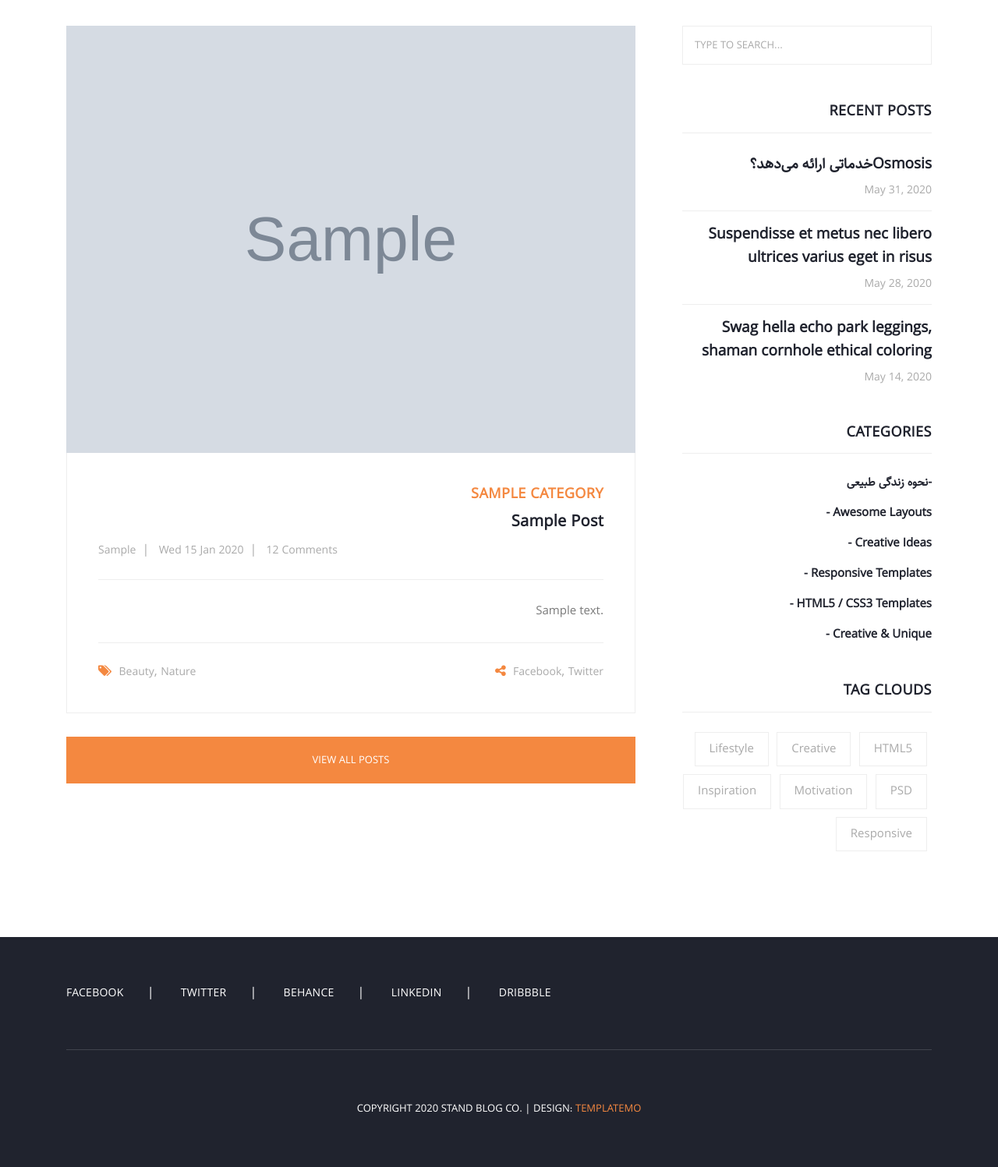
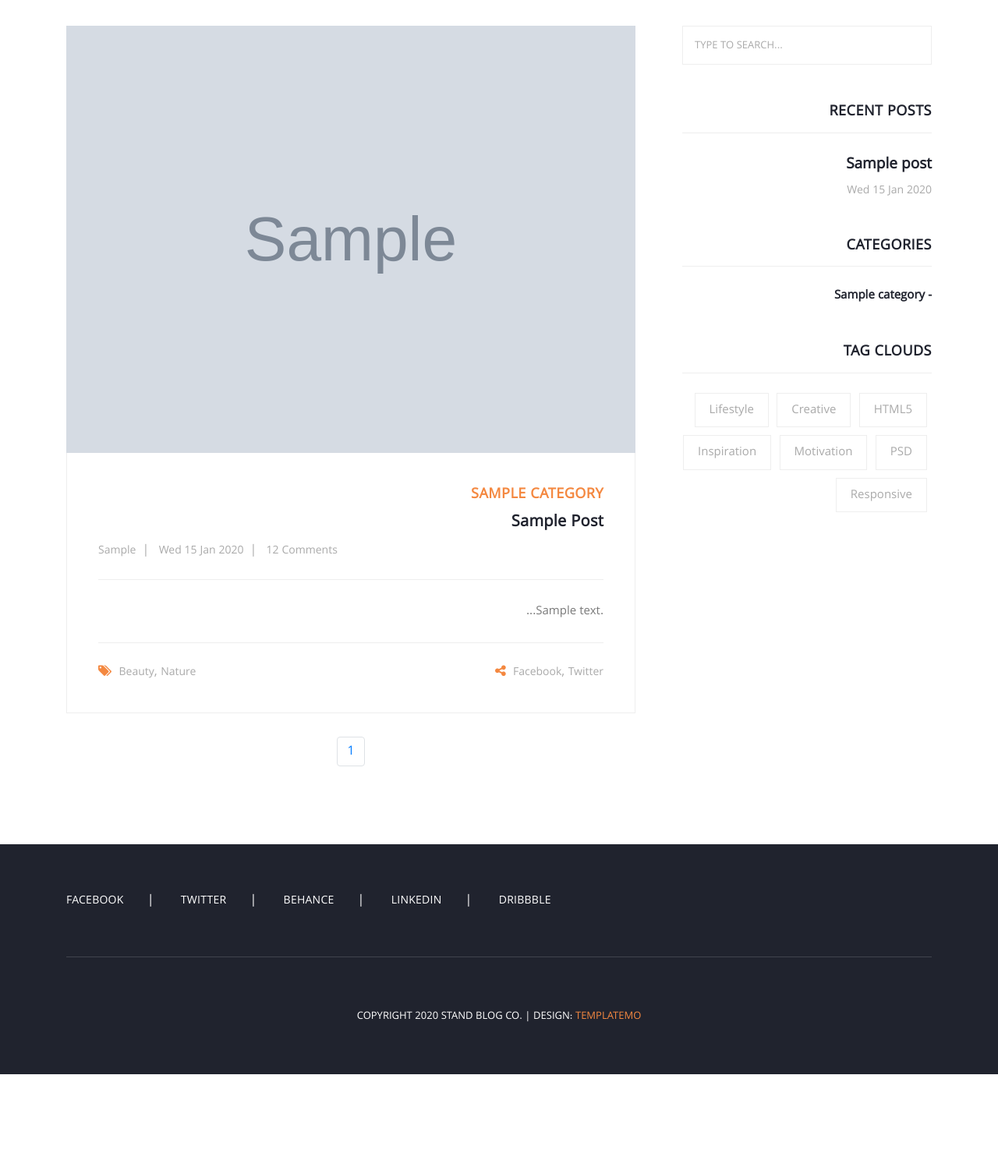
Before and after one commit to hoseinfzad/my-blog, a Django app: page / in a window 1280 px wide. Shown: the part 713-2210 px from the top of the page at 78% size. After the commit the page ends 2091 px from the top, so only its background shows below. Run offline with Django 3.2, Linux system fonts and the light colour scheme; tables that the repository leaves empty hold one stand-in row (values such as "Sample post"); grey boxes marked "Sample" are stand-in pictures; some libraries are stand-ins or nearby versions.

Commit message:
template tags
template tags added to our project

```diff
--- /dev/null
+++ b/MyBlog/blog/templatetags/blog_tags.py
@@ -0,0 +1,27 @@
+from django import template
+from blog.models import Post, Category
+
+register = template.Library()
+
+@register.filter
+def snippet(value, arg=20):
+    return value[:arg]
+
+@register.inclusion_tag("recent_posts.html")
+def recent_posts():
+    posts = Post.objects.filter(status=True).order_by("published_date")[:3]
+    return {'posts': posts}
+
+@register.inclusion_tag("latest_posts.html")
+def latest_posts():
+    posts = Post.objects.filter(status=True).order_by("published_date")[:6]
+    return {'posts': posts}
+
+@register.inclusion_tag("categories.html")
+def post_categories():
+    posts = Post.objects.filter(status=True)
+    categories = Category.objects.all()
+    cat_dict = {}
+    for name in categories:
+        cat_dict[name] = posts.filter(category=name).count()
+    return {'categories': cat_dict}
--- a/MyBlog/blog/urls.py
+++ b/MyBlog/blog/urls.py
@@ -9,4 +9,7 @@ urlpatterns = [
     path('<int:year>/<int:month>/<int:day>/<slug:post>/',
                                         views.post_details,
                                         name='post_detail'),
+    path('cagetory/<str:cat_name>', views.index, name='category'),
+    path('author/<str:author_username>', views.index, name='author'),
+    path('search/', views.blog_search, name='search'),
 ]
--- a/MyBlog/blog/views.py
+++ b/MyBlog/blog/views.py
@@ -1,8 +1,22 @@
 from django.shortcuts import render, get_object_or_404
 from .models import Post, Category
+from django.core.paginator import Paginator, PageNotAnInteger, EmptyPage
 
-def index(request):
+def index(request, **kwargs):
     posts = Post.objects.filter(status=True)
+    if kwargs.get('cat_name') != None:
+        posts = posts.filter(category__name=kwargs['cat_name'])
+    if kwargs.get('author_username') != None:
+        posts = posts.filter(author__username=kwargs['author_username'])
+
+    posts = Paginator(posts, 3)
+    try:
+        page_number = request.GET.get('page')
+        posts = posts.get_page(page_number)
+    except PageNotAnInteger:
+        posts = posts.get_page(1)
+    except EmptyPage:
+        posts = posts.get_page(1)
     context = {'posts': posts }
     return render(request, 'index.html', context)
 
@@ -10,5 +24,12 @@ def index(request):
 def post_details(request, year, month, day, post):
     posts = get_object_or_404(Post, slug=post, status=True, published_date__year=year,
                               published_date__month=month, published_date__day=day)
-    # categories =
+
     return render(request, 'details.html',{'posts': posts})
+
+def blog_search(request):
+    posts = Post.objects.filter(status=True)
+    if request.method == 'GET':
+        posts = posts.filter(content__contains=request.GET.get('s'))
+    context ={'posts': posts}
+    return render(request, 'index.html', context)
--- /dev/null
+++ b/MyBlog/templates/categories.html
@@ -0,0 +1,14 @@
+<div class="col-lg-12">
+    <div class="sidebar-item categories">
+      <div class="sidebar-heading">
+        <h2>Categories</h2>
+      </div>
+      <div class="content">
+        <ul>
+          {% for name, count in categories.items %}
+          <li><a href="{% url 'blog:category' cat_name=name %}"> {{name}} - </a></li>
+          {% endfor %}
+        </ul>
+      </div>
+    </div>
+  </div>
--- /dev/null
+++ b/MyBlog/templates/includes/search.html
@@ -0,0 +1,7 @@
+<div class="col-lg-12">
+    <div class="sidebar-item search">
+      <form id="search_form" name="gs" method="GET" action="{% url 'blog:search' %}">
+        <input type="text" name="s" class="searchText" placeholder="type to search..." autocomplete="on">
+      </form>
+    </div>
+  </div>
--- a/MyBlog/templates/includes/sidebar.html
+++ /dev/null
@@ -1,73 +0,0 @@
-{% load static %}
-
-<div class="col-lg-4">
-    <div class="sidebar">
-      <div class="row">
-        <div class="col-lg-12">
-          <div class="sidebar-item search">
-            <form id="search_form" name="gs" method="GET" action="#">
-              <input type="text" name="q" class="searchText" placeholder="type to search..." autocomplete="on">
-            </form>
-          </div>
-        </div>
-        <div class="col-lg-12">
-          <div class="sidebar-item recent-posts">
-            <div class="sidebar-heading">
-              <h2>Recent Posts</h2>
-            </div>
-            <div class="content">
-              <ul>
-                <li><a href="post-details.html">
-                  <h5>خدماتی ارائه می‌دهد؟Osmosis</h5>
-                  <span>May 31, 2020</span>
-                </a></li>
-                <li><a href="post-details.html">
-                  <h5>Suspendisse et metus nec libero ultrices varius eget in risus</h5>
-                  <span>May 28, 2020</span>
-                </a></li>
-                <li><a href="post-details.html">
-                  <h5>Swag hella echo park leggings, shaman cornhole ethical coloring</h5>
-                  <span>May 14, 2020</span>
-                </a></li>
-              </ul>
-            </div>
-          </div>
-        </div>
-        <div class="col-lg-12">
-          <div class="sidebar-item categories">
-            <div class="sidebar-heading">
-              <h2>Categories</h2>
-            </div>
-            <div class="content">
-              <ul>
-                <li><a href="#"> نحوه زندگی طبیعی- </a></li>
-                <li><a href="#">- Awesome Layouts</a></li>
-                <li><a href="#">- Creative Ideas</a></li>
-                <li><a href="#">- Responsive Templates</a></li>
-                <li><a href="#">- HTML5 / CSS3 Templates</a></li>
-                <li><a href="#">- Creative &amp; Unique</a></li>
-              </ul>
-            </div>
-          </div>
-        </div>
-        <div class="col-lg-12">
-          <div class="sidebar-item tags">
-            <div class="sidebar-heading">
-              <h2>Tag Clouds</h2>
-            </div>
-            <div class="content">
-              <ul>
-                <li><a href="#">Lifestyle</a></li>
-                <li><a href="#">Creative</a></li>
-                <li><a href="#">HTML5</a></li>
-                <li><a href="#">Inspiration</a></li>
-                <li><a href="#">Motivation</a></li>
-                <li><a href="#">PSD</a></li>
-                <li><a href="#">Responsive</a></li>
-              </ul>
-            </div>
-          </div>
-        </div>
-      </div>
-    </div>
-  </div
--- a/MyBlog/templates/index.html
+++ b/MyBlog/templates/index.html
@@ -1,6 +1,6 @@
 {% extends 'base.html' %}
 {% load static %}
-
+{% load blog_tags %}
 
 
 
@@ -21,25 +21,7 @@
 
     <!-- Page Content -->
     <!-- Banner Starts Here -->
-    <div class="main-banner header-text">
-      <div class="container-fluid">
-        <div class="owl-banner owl-carousel">
-          {% for post in posts %}
-          <div class="item">
-            <img src="{{ post.image.url }}" alt="">
-            <div class="item-content">
-              <div class="main-content">
-                <div class="meta-category">
-                  <span>{{ post.category.all|join:", " }}</span>
-                </div>
-                <a href="post-details.html"><h4>{{post.title}}</h4></a>
-              </div>
-            </div>
-          </div>
-          {% endfor %}
-        </div>
-      </div>
-    </div>
+    {% latest_posts %}
     <!-- Banner Ends Here -->
 
     <section class="call-to-action">
@@ -89,7 +71,7 @@
                         <li><a href="#">{{post.published_date|date:"D d M Y"}}</a></li>
                         <li><a href="#">12 Comments</a></li>
                       </ul>
-                      <p>{{ post.content|truncatechars:150 }}</p>
+                      <p>...{{ post.content|snippet:100 }}</p>
                       <div class="post-options">
                         <div class="row">
                           <div class="col-6">
@@ -113,14 +95,56 @@
                   {% endfor %}
                 </div>
                 <div class="col-lg-12">
-                  <div class="main-button">
-                    <a href="blog.html">View All Posts</a>
+                  <div class="main-item">
+                    <nav aria-label="Page navigation example">
+                      <ul class="pagination justify-content-center">
+                        {% if posts.has_previous %}
+                        <li class="page-item ">
+                          <a class="page-link" href="?page={{posts.previous_page_number}}" tabindex="-1">Previous</a>
+                        </li>
+                        {% endif %}
+                        {% for i in posts.paginator.page_range %}
+                          <li class="page-item"><a class="page-link" href="?page={{i}}">{{i}}</a></li>
+                        {% endfor %}
+                        {% if posts.has_next %}
+                        <li class="page-item">
+                          <a class="page-link" href="?page={{ posts.next_page_number }}">Next</a>
+                        </li>
+                        {% endif %}
+                      </ul>
+                    </nav>
                   </div>
                 </div>
               </div>
             </div>
           </div>
-          {% include 'includes/sidebar.html' %}
+          <div class="col-lg-4">
+            <div class="sidebar">
+              <div class="row">
+                {% include 'includes/search.html'%}
+                {% recent_posts %}
+                {% post_categories %}
+                <div class="col-lg-12">
+                  <div class="sidebar-item tags">
+                    <div class="sidebar-heading">
+                      <h2>Tag Clouds</h2>
+                    </div>
+                    <div class="content">
+                      <ul>
+                        <li><a href="#">Lifestyle</a></li>
+                        <li><a href="#">Creative</a></li>
+                        <li><a href="#">HTML5</a></li>
+                        <li><a href="#">Inspiration</a></li>
+                        <li><a href="#">Motivation</a></li>
+                        <li><a href="#">PSD</a></li>
+                        <li><a href="#">Responsive</a></li>
+                      </ul>
+                    </div>
+                  </div>
+                </div>
+              </div>
+            </div>
+          </div>
           </div>
         </div>
       </div>
--- /dev/null
+++ b/MyBlog/templates/latest_posts.html
@@ -0,0 +1,22 @@
+{% load static %}
+
+
+<div class="main-banner header-text">
+    <div class="container-fluid">
+      <div class="owl-banner owl-carousel">
+        {% for post in posts %}
+        <div class="item">
+          <img src="{{ post.image.url }}" alt="">
+          <div class="item-content">
+            <div class="main-content">
+              <div class="meta-category">
+                <span>{{ post.category.all|join:", " }}</span>
+              </div>
+              <a href="{{post.get_absolute_url}}"><h4>{{post.title}}</h4></a>
+            </div>
+          </div>
+        </div>
+        {% endfor %}
+      </div>
+    </div>
+  </div>
--- /dev/null
+++ b/MyBlog/templates/recent_posts.html
@@ -0,0 +1,20 @@
+{% load static %}
+
+
+<div class="col-lg-12">
+    <div class="sidebar-item recent-posts">
+      <div class="sidebar-heading">
+        <h2>Recent Posts</h2>
+      </div>
+      <div class="content">
+        <ul>
+        {% for post in posts %}
+          <li><a href="{{post.get_absolute_url}}">
+            <h5>{{post.title}}</h5>
+            <span>{{post.published_date|date:"D d M Y"}}</span>
+          </a></li>
+        {% endfor %}
+        </ul>
+      </div>
+    </div>
+  </div>
```
Also changed, not shown: MyBlog/templates/details.html (+38 -8 lines), MyBlog/blog/templatetags/__init__.py (added), MyBlog/media/blog/django_J7J51BX.jpg (added), MyBlog/media/blog/pandas-python-in-data-science_8L1kHVL.jpg (added), MyBlog/media/blog/what-is-flask-hamruyesh-com-4.jpg (added).
